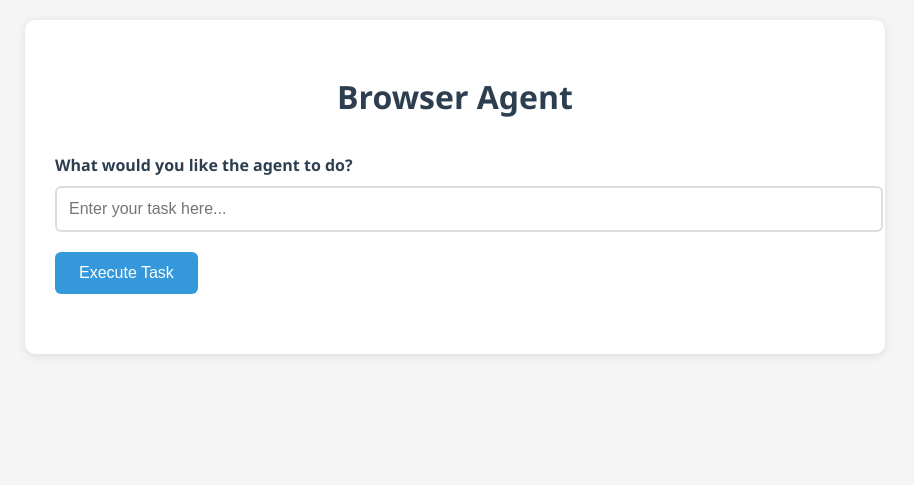
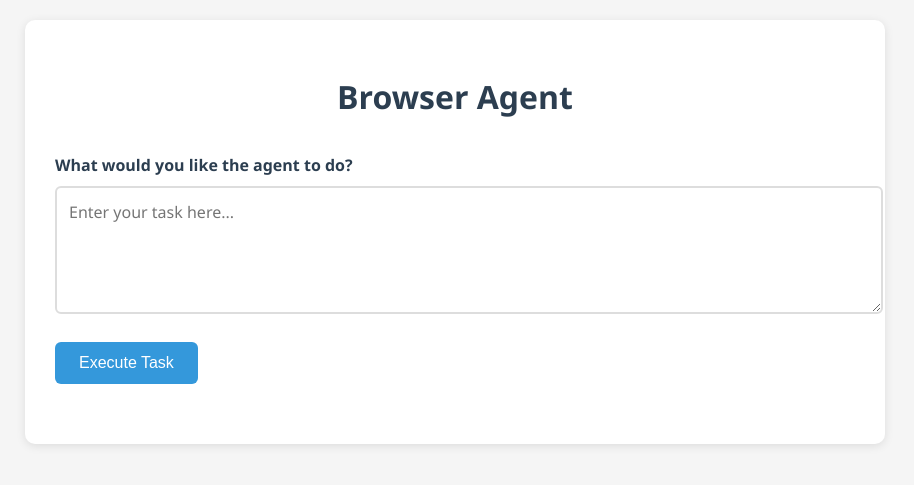
Before and after one commit to jiangyan/browser-operator, a Flask app: page / in a window 1280 px wide. Shown: the top 485 px of the page, without its empty margins (185-1099 px from the left). Run offline with Flask 3, Linux system fonts and the light colour scheme.

Commit message:
feat: update input to multiline textarea for better task input

```diff
--- a/templates/base.html
+++ b/templates/base.html
@@ -38,15 +38,19 @@
             font-weight: 600;
             color: #2c3e50;
         }
-        input[type="text"] {
+        textarea {
             width: 100%;
             padding: 12px;
             border: 2px solid #ddd;
             border-radius: 6px;
             font-size: 16px;
             transition: border-color 0.3s;
+            min-height: 100px;
+            resize: vertical;
+            font-family: inherit;
+            line-height: 1.5;
         }
-        input[type="text"]:focus {
+        textarea:focus {
             outline: none;
             border-color: #3498db;
         }
--- a/templates/index.html
+++ b/templates/index.html
@@ -4,7 +4,7 @@
 <form method="POST">
     <div class="form-group">
         <label for="task">What would you like the agent to do?</label>
-        <input type="text" id="task" name="task" placeholder="Enter your task here...">
+        <textarea id="task" name="task" rows="4" placeholder="Enter your task here..."></textarea>
     </div>
     <button type="submit">Execute Task</button>
 </form>
--- a/templates/result.html
+++ b/templates/result.html
@@ -4,7 +4,7 @@
 <form method="POST">
     <div class="form-group">
         <label for="task">What would you like the agent to do?</label>
-        <input type="text" id="task" name="task" value="{{ task }}" placeholder="Enter your task here...">
+        <textarea id="task" name="task" rows="4" placeholder="Enter your task here...">{{ task }}</textarea>
     </div>
     <button type="submit">Execute Task</button>
 </form>
```
